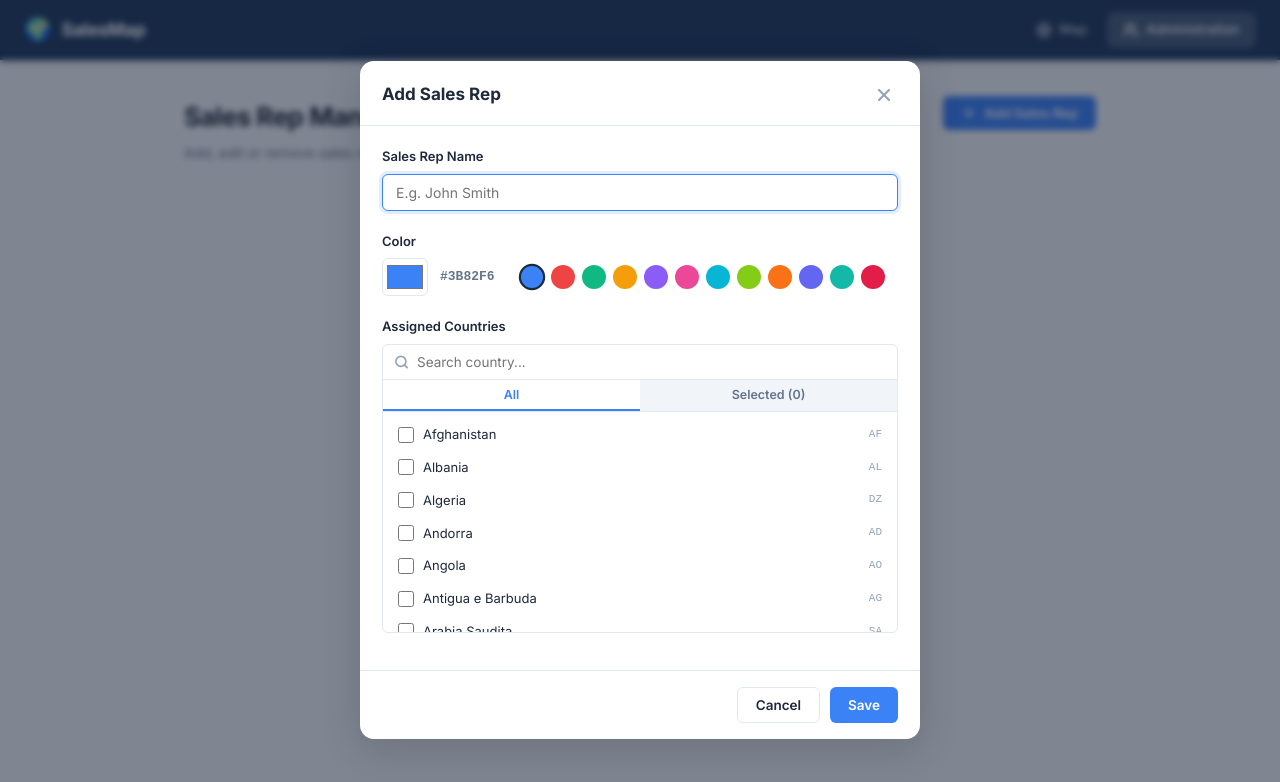
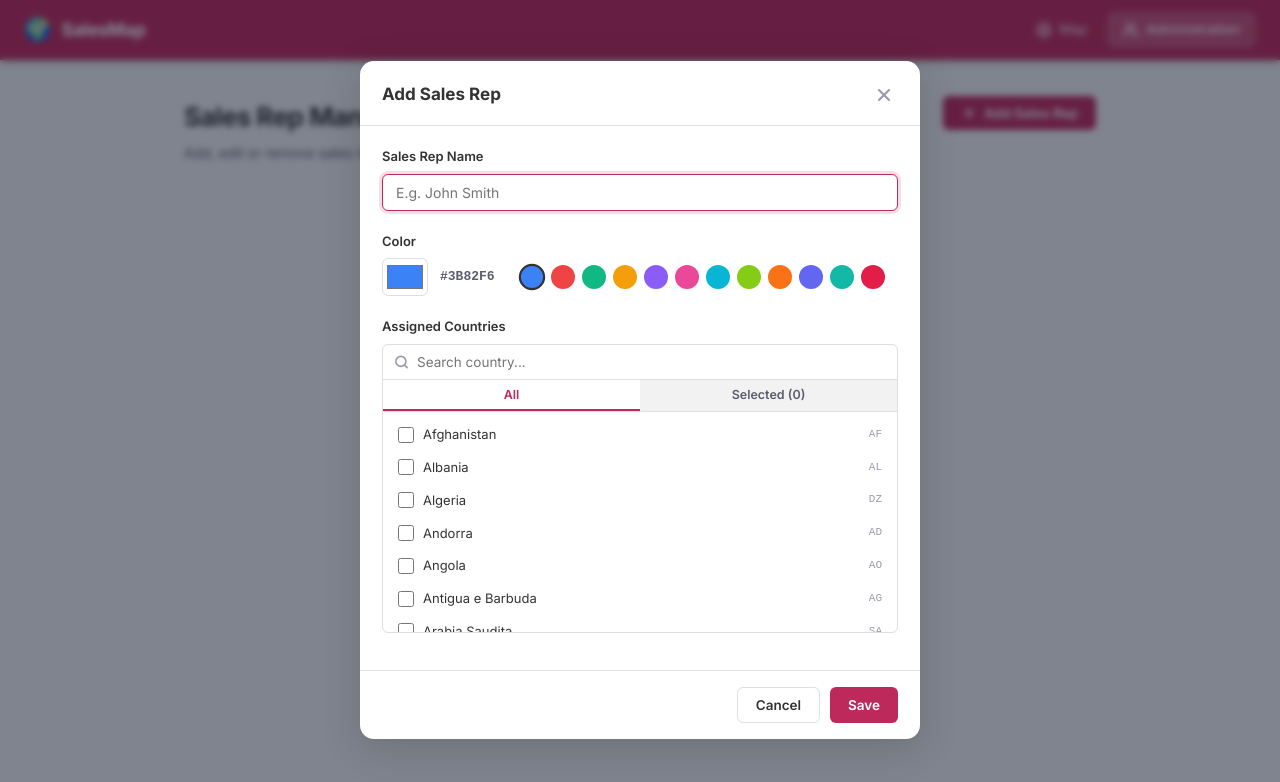
Before and after one commit to MrRedeth/sales-map, a plain HTML site: page admin.html in a window 1280 px wide. Both pictures are taken after a click on the button "Add Sales Rep". Drawn offline with Linux system fonts and the light colour scheme.

Commit message:
Apply CAENels brand colors (#BE295B crimson, #9B284F dark, #F2F2F2 bg)

```diff
--- a/css/style.css
+++ b/css/style.css
@@ -2,18 +2,18 @@
    CSS Variables & Reset
 =========================== */
 :root {
-  --primary: #1e3a5f;
-  --primary-hover: #16304f;
-  --accent: #3B82F6;
-  --accent-hover: #2563EB;
+  --primary: #BE295B;        /* CAENels crimson */
+  --primary-hover: #9B284F;  /* CAENels dark crimson */
+  --accent: #BE295B;
+  --accent-hover: #9B284F;
   --danger: #EF4444;
   --danger-hover: #DC2626;
-  --bg: #F1F5F9;
+  --bg: #F2F2F2;             /* CAENels light grey */
   --surface: #ffffff;
-  --border: #E2E8F0;
-  --text: #1E293B;
-  --text-secondary: #64748B;
-  --text-muted: #94A3B8;
+  --border: #E0DEDE;
+  --text: #333333;           /* CAENels dark text */
+  --text-secondary: #5C5C6E;
+  --text-muted: #9A9AAF;
   --navbar-h: 60px;
   --shadow-sm: 0 1px 3px rgba(0,0,0,0.08), 0 1px 2px rgba(0,0,0,0.06);
   --shadow-md: 0 4px 16px rgba(0,0,0,0.10);
@@ -384,7 +384,7 @@ a:hover { text-decoration: underline; }
   background: var(--accent);
   color: #fff;
 }
-.btn-primary:hover { background: var(--accent-hover); box-shadow: 0 2px 8px rgba(59,130,246,0.35); }
+.btn-primary:hover { background: var(--accent-hover); box-shadow: 0 2px 8px rgba(190,41,91,0.35); }
 
 .btn-secondary {
   background: var(--surface);
@@ -536,7 +536,7 @@ a:hover { text-decoration: underline; }
 
 .form-input:focus {
   border-color: var(--accent);
-  box-shadow: 0 0 0 3px rgba(59,130,246,0.15);
+  box-shadow: 0 0 0 3px rgba(190,41,91,0.15);
 }
 
 .form-input.error { border-color: var(--danger); }
@@ -688,12 +688,12 @@ a:hover { text-decoration: underline; }
   user-select: none;
 }
 .country-item:hover { background: var(--bg); }
-.country-item.checked { background: #EFF6FF; }
+.country-item.checked { background: #FFF0F4; }
 
 .country-checkbox {
   width: 16px;
   height: 16px;
-  accent-color: var(--accent);
+  accent-color: #BE295B;
   cursor: pointer;
   flex-shrink: 0;
 }
@@ -731,9 +731,9 @@ a:hover { text-decoration: underline; }
   display: inline-flex;
   align-items: center;
   gap: 5px;
-  background: #EFF6FF;
-  border: 1px solid #BFDBFE;
-  color: #1D4ED8;
+  background: #FFF0F4;
+  border: 1px solid #F2A0BA;
+  color: #9B284F;
   font-size: 12px;
   font-weight: 500;
   padding: 3px 9px 3px 10px;
@@ -744,7 +744,7 @@ a:hover { text-decoration: underline; }
   background: none;
   border: none;
   cursor: pointer;
-  color: #93C5FD;
+  color: #E08AAA;
   font-size: 14px;
   line-height: 1;
   padding: 0;
@@ -752,7 +752,7 @@ a:hover { text-decoration: underline; }
   align-items: center;
   transition: color var(--transition);
 }
-.selected-tag-remove:hover { color: #1D4ED8; }
+.selected-tag-remove:hover { color: #9B284F; }
 
 /* ===========================
    SCROLLBAR (global)
```
